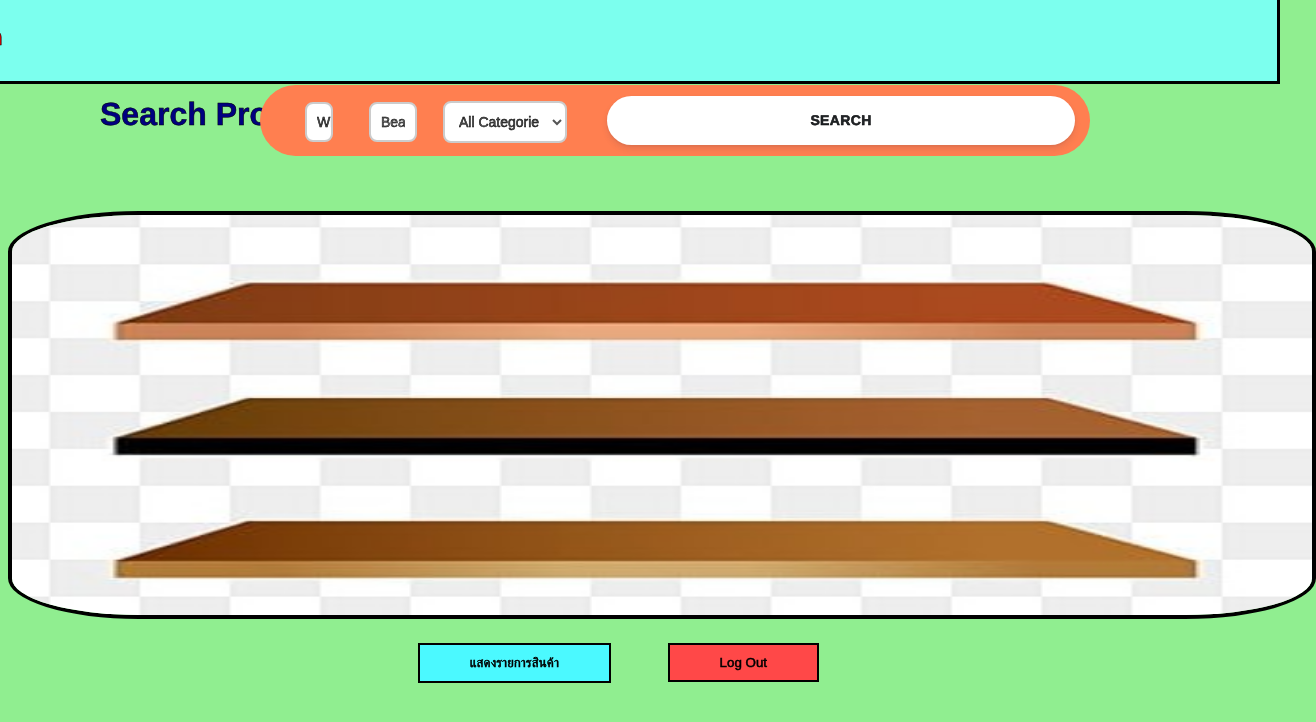
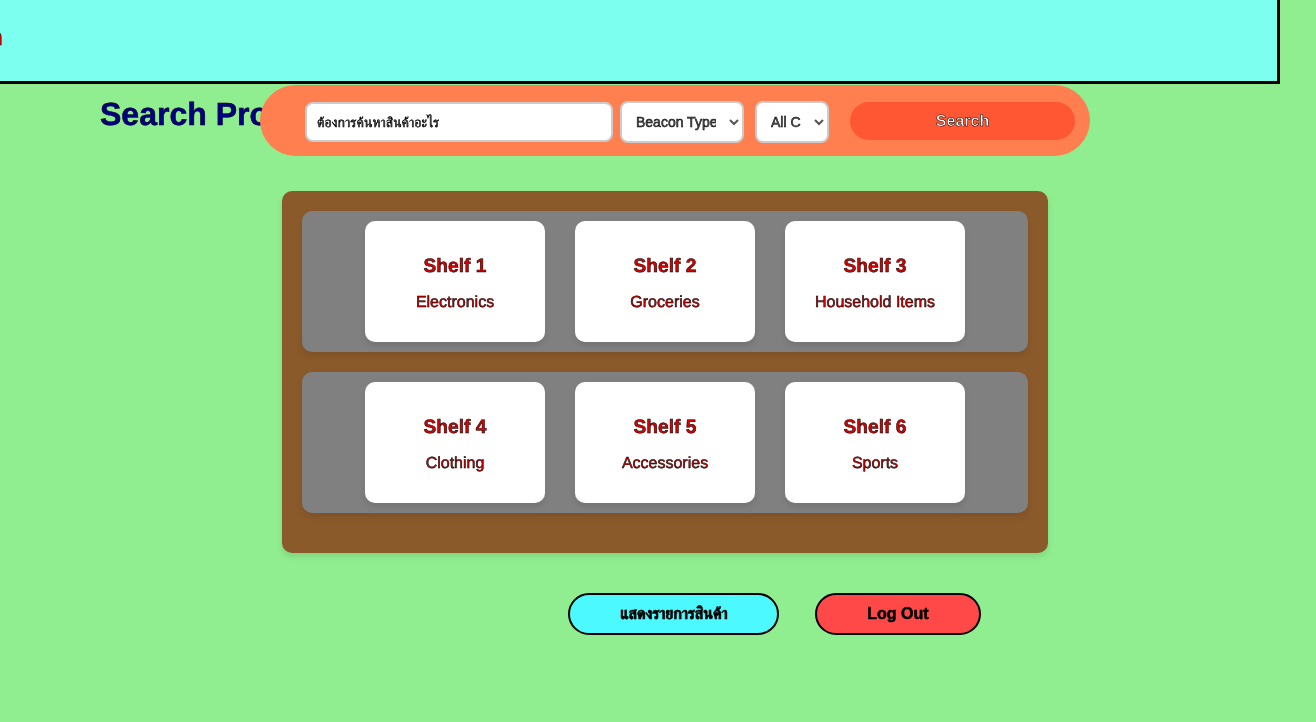
Before and after one commit to EveGalaxy/Front-end-Bpduction, a Vue app: page /search-product in a window 1280 px wide. Shown: the top 722 px of the page, 1316 px wide, since content can reach past the window. Built offline with nearby package versions, Linux system fonts and the light colour scheme.

Commit message:
Update SearchProduct.vue
จัดระเบียบ และฟังก์ชั่นทำงาน

```diff
--- a/src/views/SearchProduct.vue
+++ b/src/views/SearchProduct.vue
@@ -2,31 +2,50 @@
   <div class="SearchProduct">
       <h2 class="titleSearch">Search Product</h2>
       <div class="main-search-input">
-          <div class="main-search-input-item">
-            <input type="text" placeholder="What are you looking for?" value="" fdprocessedid="ea6hnv" style="padding-right: 0px;">
+        <div class="main-search-input-item input-item-text">
+          <input
+            type="text"
+            v-model="searchQuery"
+            placeholder="ต้องการค้นหาสินค้าอะไร"
+          />
         </div>
-          <div class="main-search-input-item-location">
-            <div id="autocomplete-container">
-              <input id="autocomplete-input" type="text" placeholder="Beacon Type" fdprocessedid="xffmj">
+        <div class="main-search-input-item input-item-select">
+          <select v-model="selectedBeacon" class="custom-select">
+            <option value="">Beacon Type</option>
+            <option value="IBKS 105 No 1">IBKS 105 No 1</option>
+            <option value="IBKS 105 No 2">IBKS 105 No 2</option>
+            <option value="IBKS 105 No 3">IBKS 105 No 3</option>
+            <option value="IBKS 105 No 4">IBKS 105 No 4</option>
+            <option value="IBKS 105 No 5">IBKS 105 No 5</option>
+            <option value="IBKS 105 No 6">IBKS 105 No 6</option>
+          </select>
+        </div>
+        <div class="main-search-input-item input-item-select">
+          <select v-model="selectedCategory" class="chosen-select custom-select">
+            <option value="">All Categories</option>
+            <option value="อาหาร">อาหาร</option>
+            <option value="อุปกรณ์อิเล็กทรอนิกส์">อุปกรณ์อิเล็กทรอนิกส์</option>
+            <option value="ของใช้ทั่วไป">ของใช้ทั่วไป</option>
+          </select>
+        </div>
+        <a href="#" class="btn main-search-btn" @click="filterProducts">Search</a>
+      </div>
+
+      <div class="shelf-container">
+        <div v-for="(row, rowIndex) in shelfRows" :key="rowIndex" class="shelf-row">
+          <div class="card-container">
+            <div v-for="(shelf, index) in row" :key="index" class="card" @click="clickCard(shelf)">
+              <h3 class="card-title">{{ shelf.title }}</h3>
+              <p>{{ shelf.description }}</p>
             </div>
           </div>
-          <div class="main-search-input-item">
-            <select data-placeholder="All Categories" class="chosen-select custom-select" fdprocessedid="d8kc">
-              <option>All Categories</option>
-              <option>อาหาร</option>
-              <option>อุปกรณ์อิเล็กทรอนิกส์</option>
-              <option>ของใช้ทั่วไป</option>
-            </select>
         </div>
-          <a href="#" class="btn main-search-btn btn-radius btn-lg btn-white">
-            <span class="btn-inner--text no-underline">Search</span>
-          </a>
       </div>
-        </div><br>
-    <img :src="imageUrl" alt="product in shelves" class="shelves"><br>
+
       <div class="btnunder">
-        <button class="productlist" @click="gotoProductList()">แสดงรายการสินค้า</button>
-        <button class="logout" @click="logoutSystem()">Log Out</button>
+        <button class="productlist main-search-btn" @click="gotoProductList">แสดงรายการสินค้า</button>
+        <button class="logout main-search-btn" @click="logoutSystem">Log Out</button>
+      </div>
   </div>
 </template>
 
@@ -44,21 +63,33 @@
   margin-left: auto; /* ขยับไปทางขวามือ */
   margin-right: 180px; /* เพิ่มระยะห่างจากด้านขวา */
   margin-top: -90px;
-  gap: 10px;
+  gap: 1px;
 }
-.main-search-input-item{
+
+.main-search-input-item {
   flex: 1; /* ทำให้ขยายเต็มที่ */
   margin-top: 3px;
   position: relative;
   padding: 5px 8px;
   padding-left: 30px;
   padding-right: 30px;
-  -webkit-box-flex: 1;
 }
 
-.main-search-input-item input,
-.main-search-input-item-location input,
-.main-search-input-item select {
+.input-item-text input {
+  width: 100%;
+  padding: 10px;
+  padding-right: 140px;
+  font-size: 14px;
+  border-radius: 8px;
+  border: 2px solid #ccc;
+  outline: none;
+  background-color: white;
+  color: #555;
+  /* เพิ่มขนาดขยายไปทางขวา */
+  flex-grow: 2;
+}
+
+.input-item-select select {
   width: 100%;
   padding: 10px;
   font-size: 14px;
@@ -66,18 +97,14 @@
   border: 2px solid #ccc;
   outline: none;
   background-color: white;
+  color: #555;
+  /* ขยายขนาด select เล็กน้อย */
+  flex-grow: 2;
 }
 
 .main-search-input-item input::placeholder,
 .main-search-input-item select {
   color: #555;
-}
-
-.main-search-input-item-location{
-  margin-top: 3px;
-  margin-right: -100px;
-  flex: 1;
-  padding: 5px 10px;
 }
 
 .main-search-btn {
@@ -95,14 +122,12 @@
   align-items: center;
   justify-content: center;
   text-decoration: none;
-  margin-left: 100px;
+  margin-left: 40px;
 }
+
 .main-search-btn:hover {
   background-color: #c70039;
   transform: translateY(-2px);
-}
-.main-search-btn .btn-inner--text {
-    text-decoration: none;
 }
 
 @media (max-width: 768px) {
@@ -114,8 +139,7 @@
     border-radius: 20px;
   }
 
-    .main-search-input-item,
-    .main-search-input-item-location {
+  .main-search-input-item {
     width: 100%;
     padding: 5px 0;
   }
@@ -126,7 +150,11 @@
   }
 }
 
-.SearchProduct{
+.chosen-select{
+  margin-left: 50px;
+}
+
+.SearchProduct {
   display: flex;
   flex-direction: column;
   align-items: flex-start;
@@ -135,74 +163,108 @@
   padding: 2px;
   position: flex;
 }
-.shelves{
-  width: 1300px;
-  height: 400px;
-  margin-top: 0px;
+
+.shelf-container {
+  display: flex;
+  flex-direction: column;
+  align-items: center;
+  justify-content: center;
+  width: 60%;
+  margin: 0 auto;
+  padding: 20px;
+  background: #8B5A2B; /* สีน้ำตาลเข้มของไม้แข็ง */
+  border-radius: 10px;
+  box-shadow: 0 4px 6px rgba(0, 0, 0, 0.1);
+}
+
+.shelf-row {
+  display: flex;
+  justify-content: space-around;
+  width: 100%;
+  padding: 10px 0;
+  background: gray;
+  border-radius: 10px;
+  box-shadow: 0 4px 6px rgba(0, 0, 0, 0.1);
+  gap: 20px;
+  margin-bottom: 20px;
+}
+
+.card-container {
+  display: grid;
+  grid-template-columns: repeat(3, 1fr);
+  gap: 30px;
+}
+
+.card {
+  background: white;
+  padding: 15px;
+  border-radius: 10px;
+  box-shadow: 0 4px 6px rgba(0, 0, 0, 0.1);
+  cursor: pointer;
+  transition: transform 0.2s;
+  text-align: center;
+  width: 150px;
+}
+
+.card:hover {
+  transform: scale(1.05);
+}
+
+.card-title {
+  text-align: center;
+  font-size: 1.2em;
+  font-weight: bold;
+  margin-bottom: 5px;
   margin-left: 0px;
-  border-radius: 10%;
-  border: 4px solid black;
 }
-.titleSearch{
+
+.titleSearch {
   color: navy;
   font-size: 2rem;
 }
-.btn-lg {
-    font-size: .875rem;
-    line-height: 1.5;
-    padding: .875rem 1rem;
-}
-.btn-radius {
-    border-radius: 25px;
-    padding-left: 2rem;
-    padding-right: 2rem;
-}
-.btn {
-    position: relative;
-    text-transform: uppercase;
-    -webkit-transition: all .15s ease;
-    transition: all .15s ease;
-    will-change: transform;
-    letter-spacing: .025em;
-    font-size: .875rem;
-}
-.btn:hover {
-    box-shadow: 0 7px 14px rgba(50, 50, 93, .1), 0 3px 6px rgba(0, 0, 0, .08);
-    -webkit-transform: translateY(-1px);
-    transform: translateY(-1px);
+
+.btnunder {
+  display: flex;
+  justify-content: center;
+  margin-top: 20px;
+  margin-left: 500px;
+  gap: 20px;
 }
 
-.btn-white, .btn-white:hover {
-    color: #212529;
-    background-color: #fff;
-    border-color: #fff;
-    box-shadow: 0 4px 6px rgba(50, 50, 93, .11), 0 1px 3px rgba(0, 0, 0, .08);
-}
 button.productlist {
   background-color: #4bf9ff;
-    border: 2px solid  #000000;
+  border: 2px solid #000000;
+  border-radius: 25px;
   color: rgb(0, 0, 0);
-    padding: 0.75em 1.5em;
+  font-size: 16px;
+  font-weight: bold;
+  padding: 10px 20px;
   margin: 0 .5em;
   cursor: pointer;
   margin-top: 20px;
   margin-bottom: 50px;
-    margin-right: 50px;
   padding-left: 50px;
   padding-right: 50px;
+  text-align: center;
+  transition: background-color 0.3s ease-in-out, transform 0.2s;
 }
+
 button.logout {
   background-color: #ff4848;
-    border: 2px solid  #000000;
+  border: 2px solid #000000;
+  border-radius: 25px;
   color: rgb(0, 0, 0);
-    padding: 0.75em 1.5em;
+  font-size: 16px;
+  font-weight: bold;
+  padding: 10px 20px;
   margin: 0 .5em;
   cursor: pointer;
   margin-top: 20px;
   margin-bottom: 50px;
-    margin-right: 50px;
   padding-left: 50px;
   padding-right: 50px;
+  text-align: center;
+  transition: background-color 0.3s ease-in-out, transform 0.2s;
 }
 </style>
 
@@ -210,16 +272,52 @@ button.logout {
 export default {
   data() {
     return {
-        imageUrl: require('@/assets/shelves1.jpg'),
+      searchQuery: '',  // Store the search query
+      selectedBeacon: '', // Store selected Beacon type
+      selectedCategory: '', // Store selected category
+      shelves: [
+        { title: 'Shelf 1', description: 'Electronics', category: 'อุปกรณ์อิเล็กทรอนิกส์', beacon: 'IBKS 105 No 1' },
+        { title: 'Shelf 2', description: 'Groceries', category: 'อาหาร', beacon: 'IBKS 105 No 2' },
+        { title: 'Shelf 3', description: 'Household Items', category: 'ของใช้ทั่วไป', beacon: 'IBKS 105 No 3' },
+        { title: 'Shelf 4', description: 'Clothing', category: 'ของใช้ทั่วไป', beacon: 'IBKS 105 No 4' },
+        { title: 'Shelf 5', description: 'Accessories', category: 'ของใช้ทั่วไป', beacon: 'IBKS 105 No 5' },
+        { title: 'Shelf 6', description: 'Sports', category: 'อุปกรณ์อิเล็กทรอนิกส์', beacon: 'IBKS 105 No 6' },
+      ]
+    };
+  },
+  computed: {
+    // Filter shelves based on the searchQuery, selectedBeacon, and selectedCategory
+    filteredShelves() {
+      return this.shelves.filter(shelf => {
+        const matchesSearch = shelf.title.toLowerCase().includes(this.searchQuery.toLowerCase()) ||
+                              shelf.description.toLowerCase().includes(this.searchQuery.toLowerCase());
+        const matchesBeacon = this.selectedBeacon ? shelf.beacon === this.selectedBeacon : true;
+        const matchesCategory = this.selectedCategory ? shelf.category === this.selectedCategory : true;
+        return matchesSearch && matchesBeacon && matchesCategory;
+      });
+    },
+    // Split the filtered shelves into rows for display
+    shelfRows() {
+      return [
+        this.filteredShelves.slice(0, 3),
+        this.filteredShelves.slice(3, 6)
+      ];
     }
   },
   methods: {
-    gotoProductList(){
+    gotoProductList() {
       this.$router.replace('/product-list');
     },
     logoutSystem() {
       this.$router.replace('/login');
     },
+    clickCard(shelf) {
+      alert(`คุณเลือก ${shelf.title}: ${shelf.description}`);
+    },
+    filterProducts() {
+      // This method can be used to manually trigger the filtering (if you want)
+      // The filters are already automatically applied in the computed property
+    }
   }
 }
 </script>
```
Lines whose indentation alone changed are shown as unchanged.
